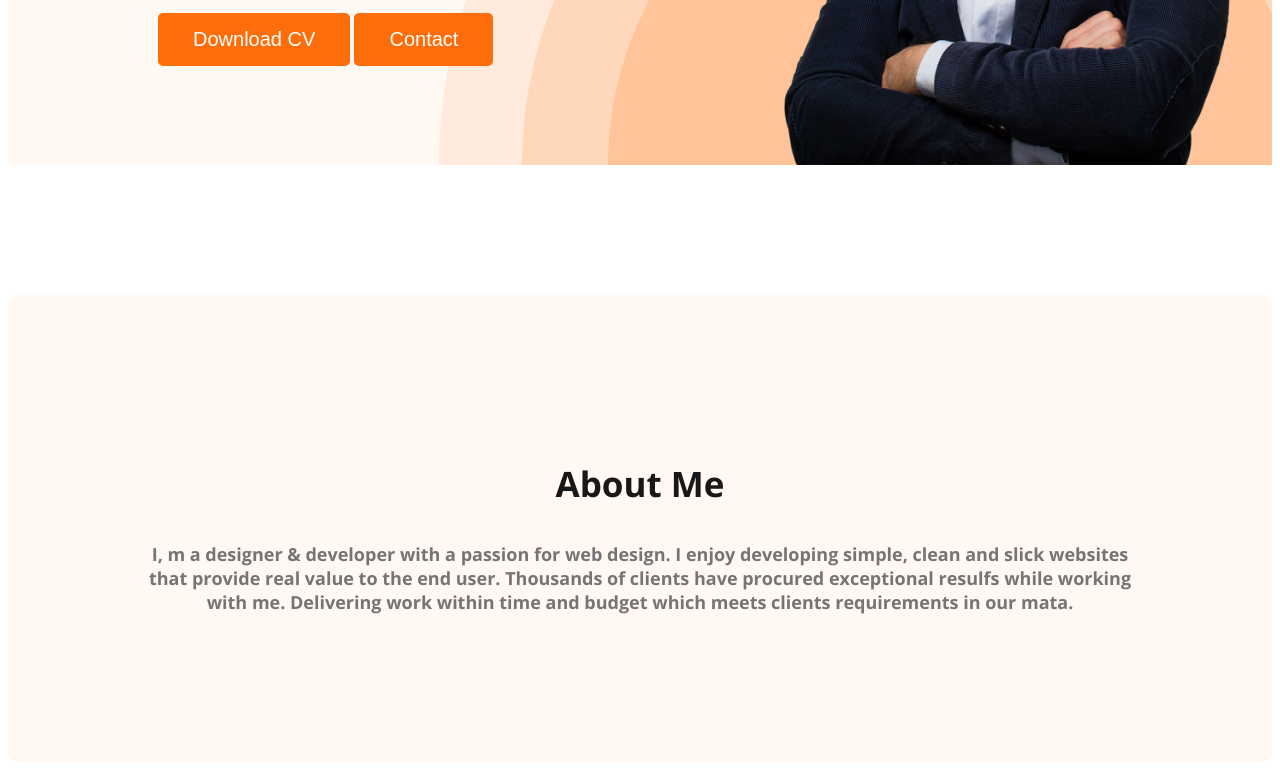
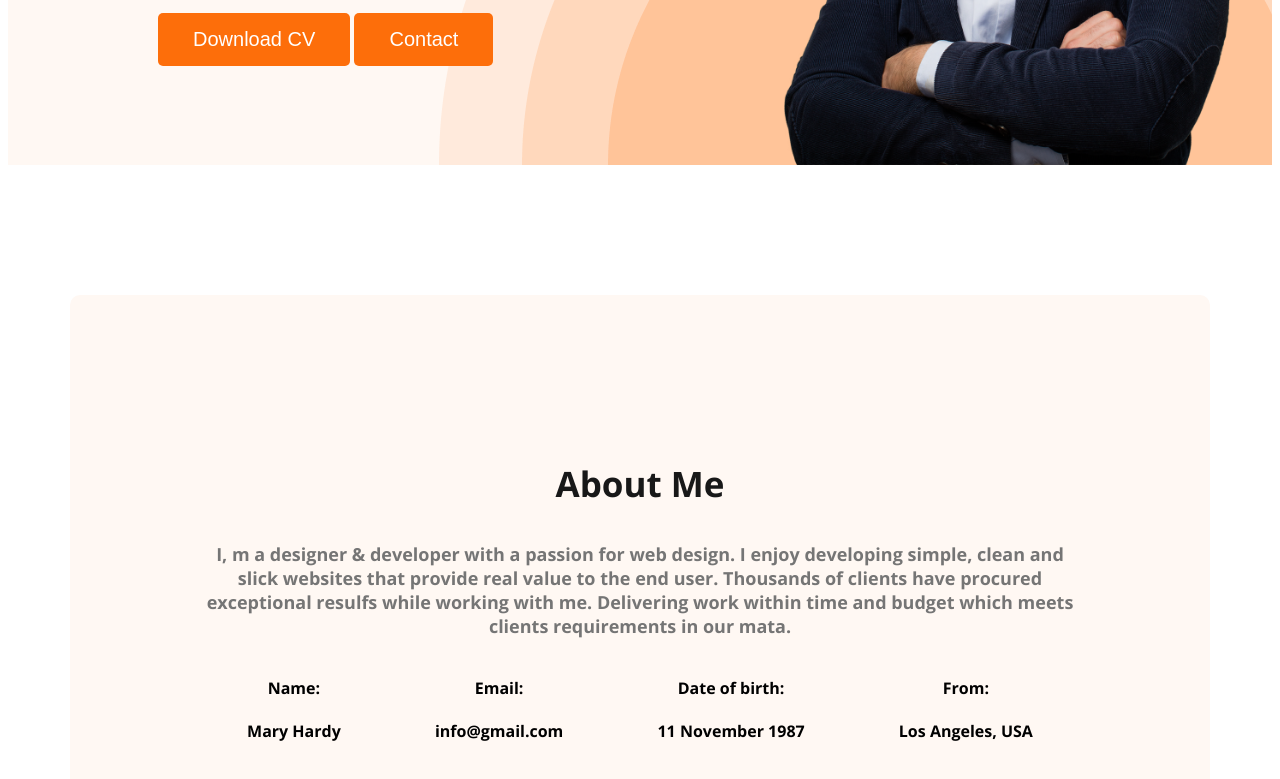
Before and after one commit to SazidMahmud23/webdeveloper-portfolio, a plain HTML site: page index.html in a window 1280 px wide. Shown: the part 603-1382 px from the top of the page. Drawn offline with nearby package versions, Linux system fonts and the light colour scheme.

Commit message:
added about information

```diff
--- a/index.html
+++ b/index.html
@@ -38,6 +38,27 @@
             <p class="section-description">
                 I, m a designer & developer with a passion for web design. I enjoy developing simple, clean and slick websites that provide real value to the end user. Thousands of clients have procured exceptional resulfs while working with me. Delivering work within time and budget which meets clients requirements in our mata.
             </p>
+            <div class="about-info-conteiner">
+                <!-- .about-info*4>h4.info-title+p.info-description -->
+                <div class="about-info">
+                    <h4 class="info-title">Name:</h4>
+                    <p class="info-description"> Mary Hardy</p>
+                </div>
+                <div class="about-info">
+                    <h4 class="info-title">Email:</h4>
+                    <p class="info-description">info@gmail.com</p>
+                </div>
+                <div class="about-info">
+                    <h4 class="info-title">Date of birth:</h4>
+                    <p class="info-description">11 November 1987</p>
+                </div>
+                <div class="about-info">
+                    <h4 class="info-title">From:</h4>
+                    <p class="info-description">Los Angeles, USA</p>
+                </div>
+
+
+            </div>
         </main>
     <footer></footer>
 
--- a/styles/portfolio.css
+++ b/styles/portfolio.css
@@ -101,3 +101,14 @@ nav a {
     text-align: center;
     font-size: 18px;
 }
+main{
+    max-width: 1140px;
+    margin: 0 auto;
+}
+.about-info-conteiner{
+    display: flex;
+    justify-content: space-around;
+}
+.about-info{
+    text-align: center;
+}
```
